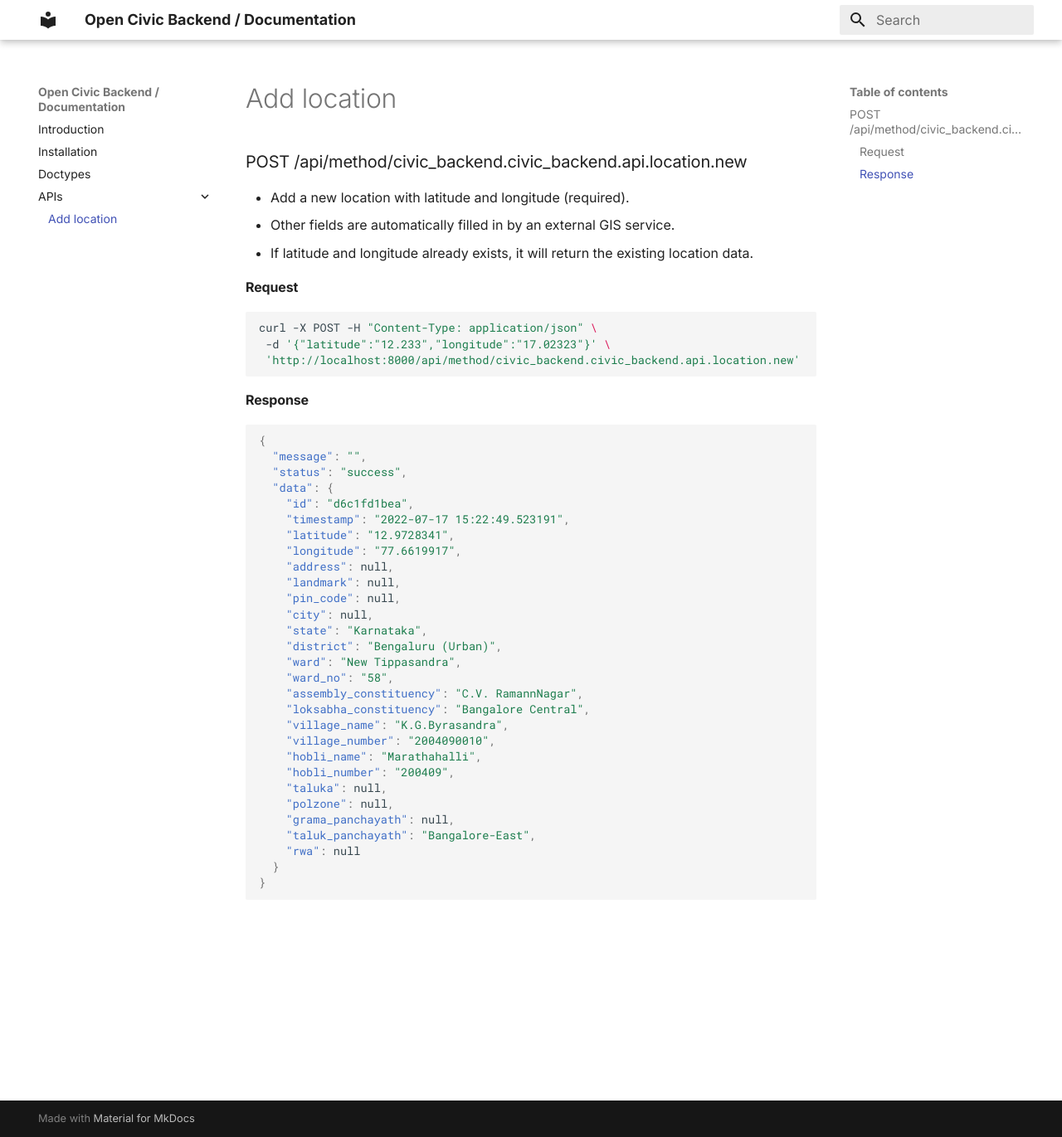
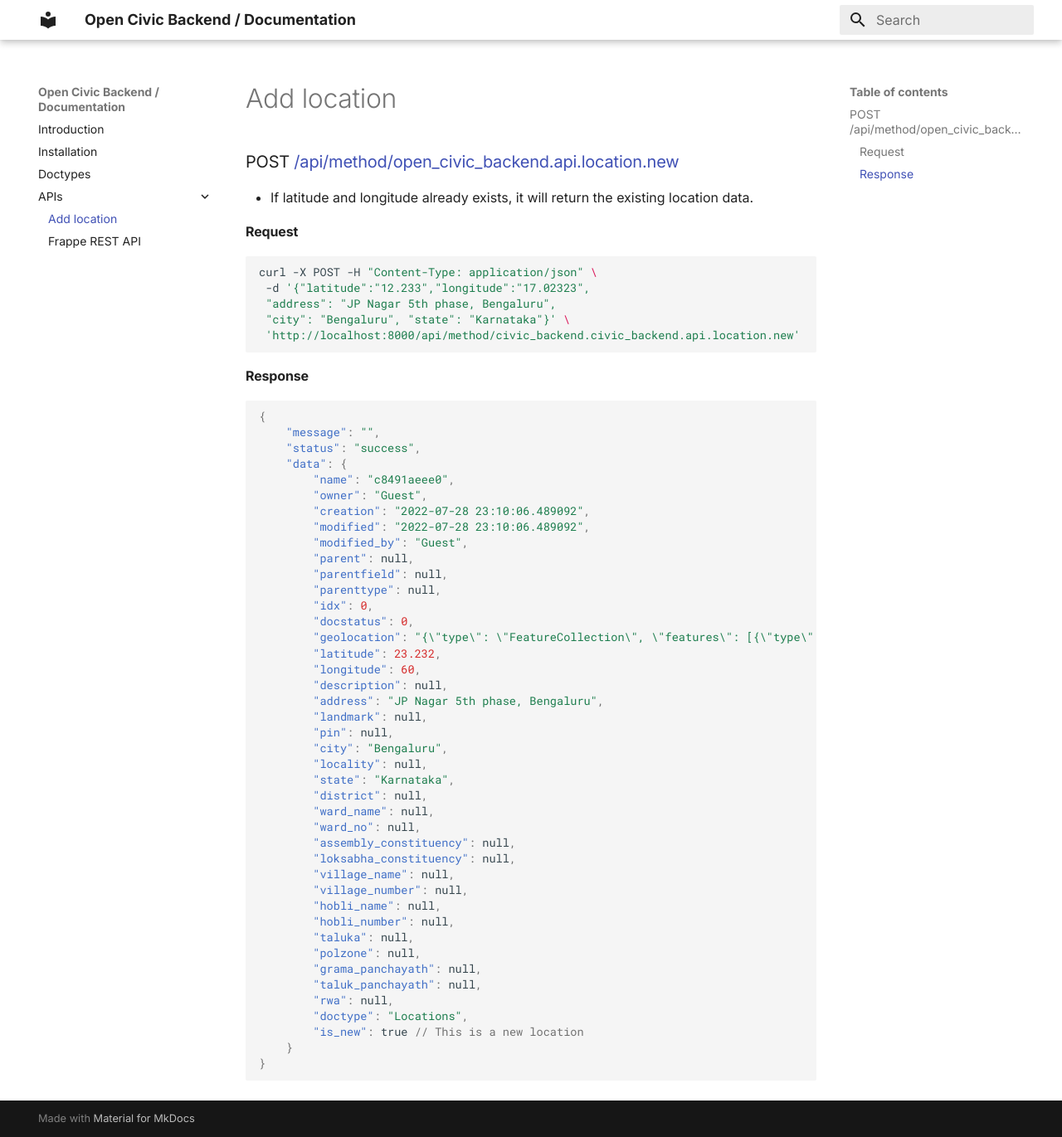
Before and after one commit to fossunited/Samaaja, an MkDocs documentation site: the page built from docs/docs/location.md, in a window 1280 px wide and 1371 px high. Shown: the whole window at 83% size. Built offline with MkDocs 1.6.1 and Material for MkDocs 9.7.7, drawn with Linux system fonts in a browser that asks for light colours.

Commit message:
update: docs

````diff
--- a/docs/docs/location.md
+++ b/docs/docs/location.md
@@ -1,15 +1,16 @@
 # Add location
 
 
-### POST /api/method/civic_backend.civic_backend.api.location.new
-* Add a new location with latitude and longitude (required).
-* Other fields are automatically filled in by an external GIS service.
+### POST [/api/method/open_civic_backend.api.location.new](http://localfrappe.test:8000/api/method/open_civic_backend.api.location.new)
+
 * If latitude and longitude already exists, it will return the existing location data.
 
 #### Request
 ```bash
 curl -X POST -H "Content-Type: application/json" \
- -d '{"latitude":"12.233","longitude":"17.02323"}' \
+ -d '{"latitude":"12.233","longitude":"17.02323",
+ "address": "JP Nagar 5th phase, Bengaluru",
+ "city": "Bengaluru", "state": "Karnataka"}' \
  'http://localhost:8000/api/method/civic_backend.civic_backend.api.location.new'
 ```
 
@@ -17,33 +18,45 @@ curl -X POST -H "Content-Type: application/json" \
 
 ```json
 {
-  "message": "",
-  "status": "success",
-  "data": {
-    "id": "d6c1fd1bea",
-    "timestamp": "2022-07-17 15:22:49.523191",
-    "latitude": "12.9728341",
-    "longitude": "77.6619917",
-    "address": null,
-    "landmark": null,
-    "pin_code": null,
-    "city": null,
-    "state": "Karnataka",
-    "district": "Bengaluru (Urban)",
-    "ward": "New Tippasandra",
-    "ward_no": "58",
-    "assembly_constituency": "C.V. RamannNagar",
-    "loksabha_constituency": "Bangalore Central",
-    "village_name": "K.G.Byrasandra",
-    "village_number": "2004090010",
-    "hobli_name": "Marathahalli",
-    "hobli_number": "200409",
-    "taluka": null,
-    "polzone": null,
-    "grama_panchayath": null,
-    "taluk_panchayath": "Bangalore-East",
-    "rwa": null
-  }
+	"message": "",
+	"status": "success",
+	"data": {
+		"name": "c8491aeee0",
+		"owner": "Guest",
+		"creation": "2022-07-28 23:10:06.489092",
+		"modified": "2022-07-28 23:10:06.489092",
+		"modified_by": "Guest",
+		"parent": null,
+		"parentfield": null,
+		"parenttype": null,
+		"idx": 0,
+		"docstatus": 0,
+		"geolocation": "{\"type\": \"FeatureCollection\", \"features\": [{\"type\": \"Feature\", \"properties\": {}, \"geometry\": {\"type\": \"Point\", \"coordinates\": [60, 23.232]}}]}",
+		"latitude": 23.232,
+		"longitude": 60,
+		"description": null,
+		"address": "JP Nagar 5th phase, Bengaluru",
+		"landmark": null,
+		"pin": null,
+		"city": "Bengaluru",
+		"locality": null,
+		"state": "Karnataka",
+		"district": null,
+		"ward_name": null,
+		"ward_no": null,
+		"assembly_constituency": null,
+		"loksabha_constituency": null,
+		"village_name": null,
+		"village_number": null,
+		"hobli_name": null,
+		"hobli_number": null,
+		"taluka": null,
+		"polzone": null,
+		"grama_panchayath": null,
+		"taluk_panchayath": null,
+		"rwa": null,
+		"doctype": "Locations",
+		"is_new": true // This is a new location
+	}
 }
-
 ```
--- a/docs/mkdocs.yml
+++ b/docs/mkdocs.yml
@@ -36,3 +36,4 @@ nav:
   - "Doctypes": doctypes.md
   - "APIs":
       - "Add location": "location.md"
+      - "Frappe REST API": "frappe_rest_api.md"
````
Also changed, not shown: docs/docs/frappe_rest_api.md (added, +6 -0 lines).
